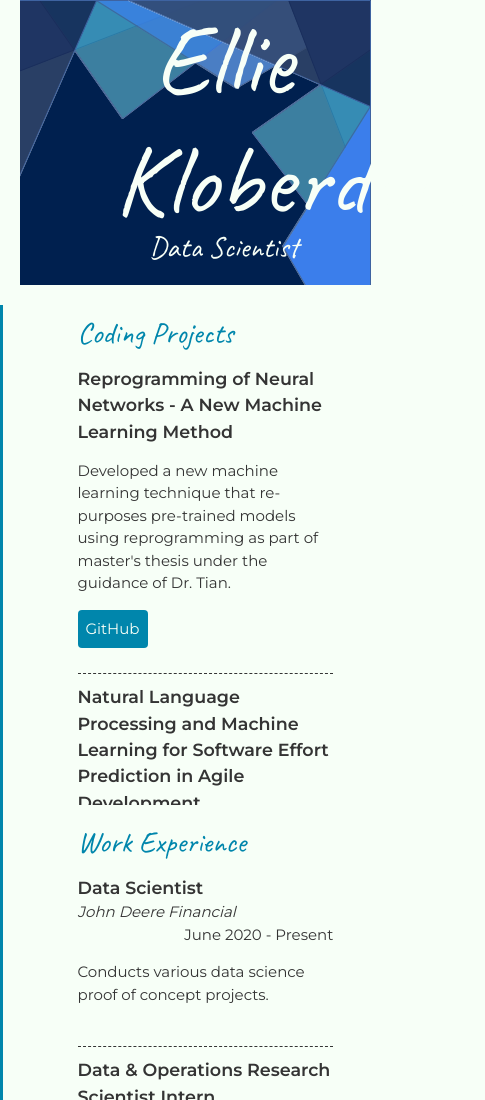
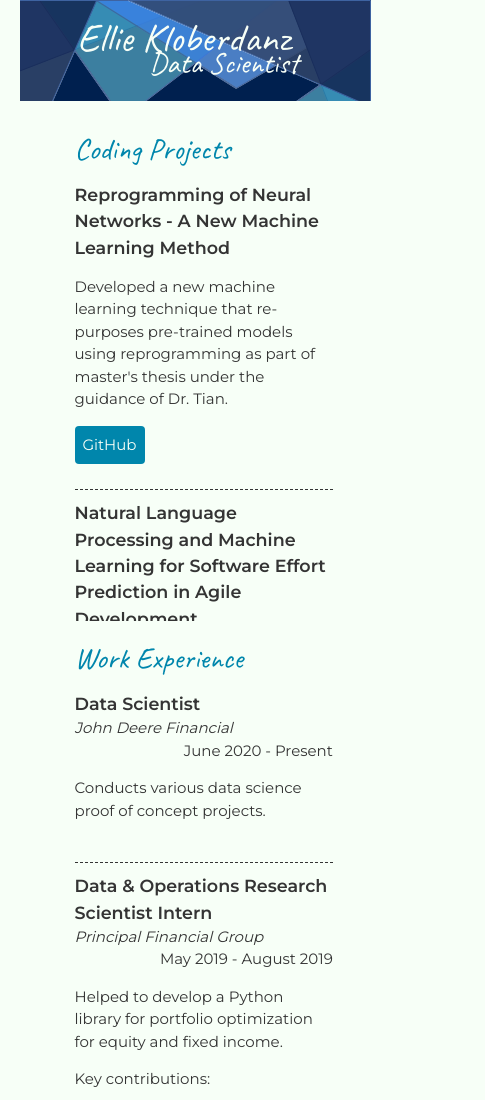
Before and after one commit to ekloberdanz/Resume, a plain HTML site: page index.html in a window 390 px wide. Shown: the top 1100 px of the page, 485 px wide, since content can reach past the window. Drawn offline with Linux system fonts and the light colour scheme.

Commit message:
fix for responsive design

```diff
--- a/css/styles.css
+++ b/css/styles.css
@@ -326,13 +326,14 @@ footer {
 }
 /* Responsive
 ----------------------------------------------------*/
-@media screen and (max-width: 900px) {
+@media screen and (max-width: 900px) and (min-width: 326px) {
 .content {
  	float: right;
  	width: 95%;
  	margin-left: 40px;
  	padding-left: 5%;
   	margin-bottom: -50px;
+  	border-left: none;
 }
 .sidebar {
 	float: right;
@@ -343,12 +344,21 @@ footer {
 	background: #F7FFF7;
 	padding-bottom: 40px;
 	}
+header h1 {
+	font-size: 40px;
+	text-align: center;
+	margin-left: -80px;
+	line-height: .9;
+	padding-top: 20px;
+	}
 }
+
 @media screen and (max-width: 1025px) {
 .sidebar h2 {
 	line-height: 1;
 	}
 }
+
 /* ------------------- Smartphone ---------------------------------------------- */
 @media screen and (max-width: 325px) {
 header {
```
